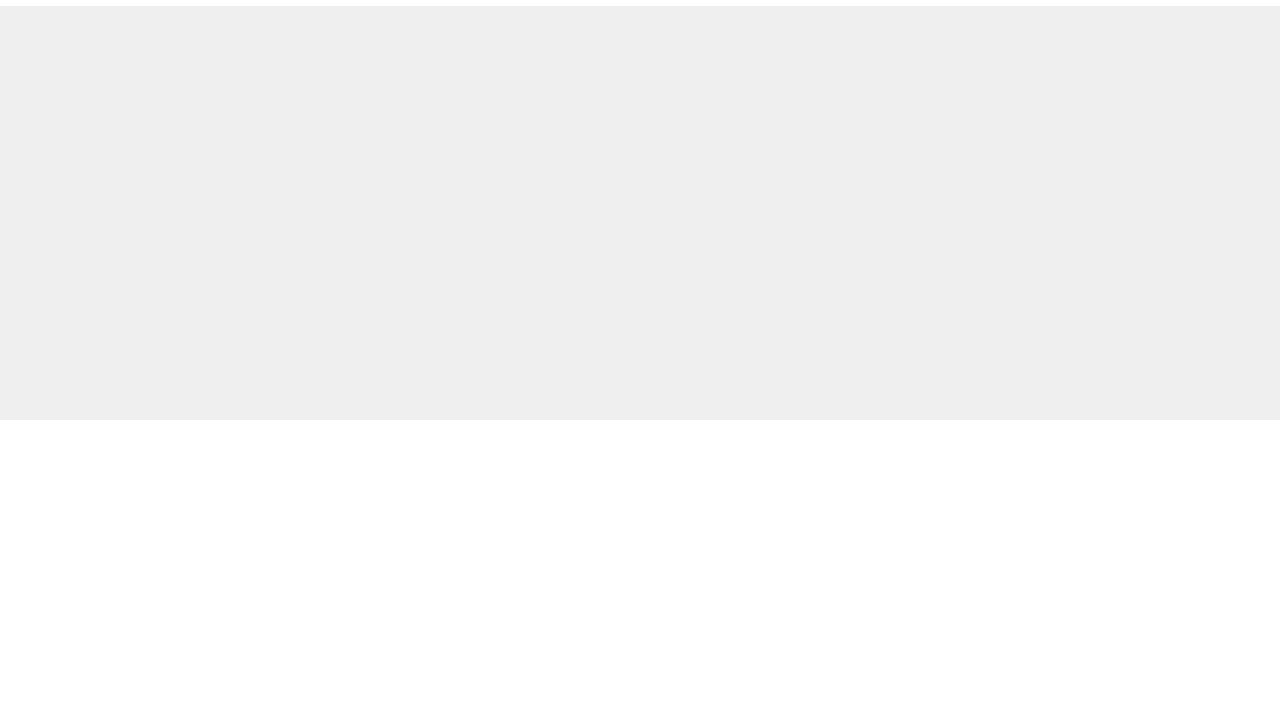
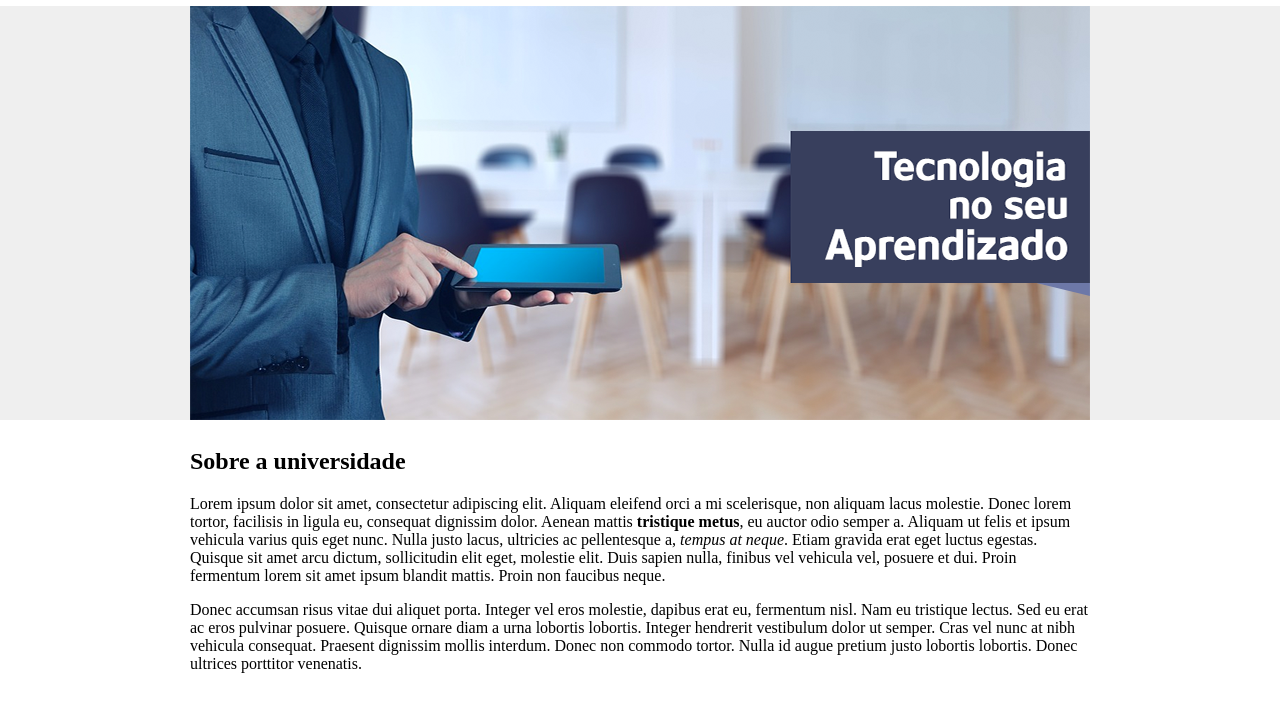
Before and after one commit to rafaelsousadevbr/projeto-unes, a plain HTML site: page index.html in a window 1280 px wide. Shown: the part 98-800 px from the top of the page. Drawn offline with Linux system fonts and the light colour scheme.

Commit message:
inserido o conteúdo do site fictício

```diff
--- a/index.html
+++ b/index.html
@@ -8,13 +8,51 @@
 </head>
 
 <body background="imagens/fundo.png">
-    <table border="1" width="900" align="center">
+    <table border="0" width="900" align="center">
         <tr>
-            <td><img src="imagens/logo.png"></td>
+            <td height="89"><img src="imagens/logo.png"></td>
             <td align="right">
                 <a href="">Home</a> |
                 <a href="quem-somos.html">Quem Somos</a> |
                 <a href="contato.html">Contato</a>
+            </td>
+        </tr>
+
+        <tr>
+            <td colspan="2">
+                <img src="imagens/capa.png">
+            </td>
+        </tr>
+
+        <tr>
+            <td colspan="2">
+                <h2>Sobre a universidade</h1>
+
+                <p>
+                    Lorem ipsum dolor sit amet, consectetur adipiscing elit.
+                    Aliquam eleifend orci a mi scelerisque, non aliquam lacus molestie.
+                    Donec lorem tortor, facilisis in ligula eu, consequat dignissim dolor.
+                    Aenean mattis <strong>tristique metus</strong>, eu auctor odio semper a.
+                    Aliquam ut felis et ipsum vehicula varius quis eget nunc.
+                    Nulla justo lacus, ultricies ac pellentesque a, <em>tempus at neque</em>.
+                    Etiam gravida erat eget luctus egestas. Quisque sit amet arcu dictum,
+                    sollicitudin elit eget, molestie elit. Duis sapien nulla,
+                    finibus vel vehicula vel, posuere et dui.
+                    Proin fermentum lorem sit amet ipsum blandit mattis.
+                    Proin non faucibus neque.
+                </p>
+
+                <p>
+                    Donec accumsan risus vitae dui aliquet porta.
+                    Integer vel eros molestie, dapibus erat eu, fermentum nisl.
+                    Nam eu tristique lectus. Sed eu erat ac eros pulvinar posuere.
+                    Quisque ornare diam a urna lobortis lobortis. Integer hendrerit vestibulum
+                    dolor ut semper. Cras vel nunc at nibh vehicula consequat. Praesent
+                    dignissim mollis interdum. Donec non commodo tortor.
+                    Nulla id augue pretium justo lobortis lobortis.
+                    Donec ultrices porttitor venenatis.
+                </p>
+            </td>
             </td>
         </tr>
     </table>
```
